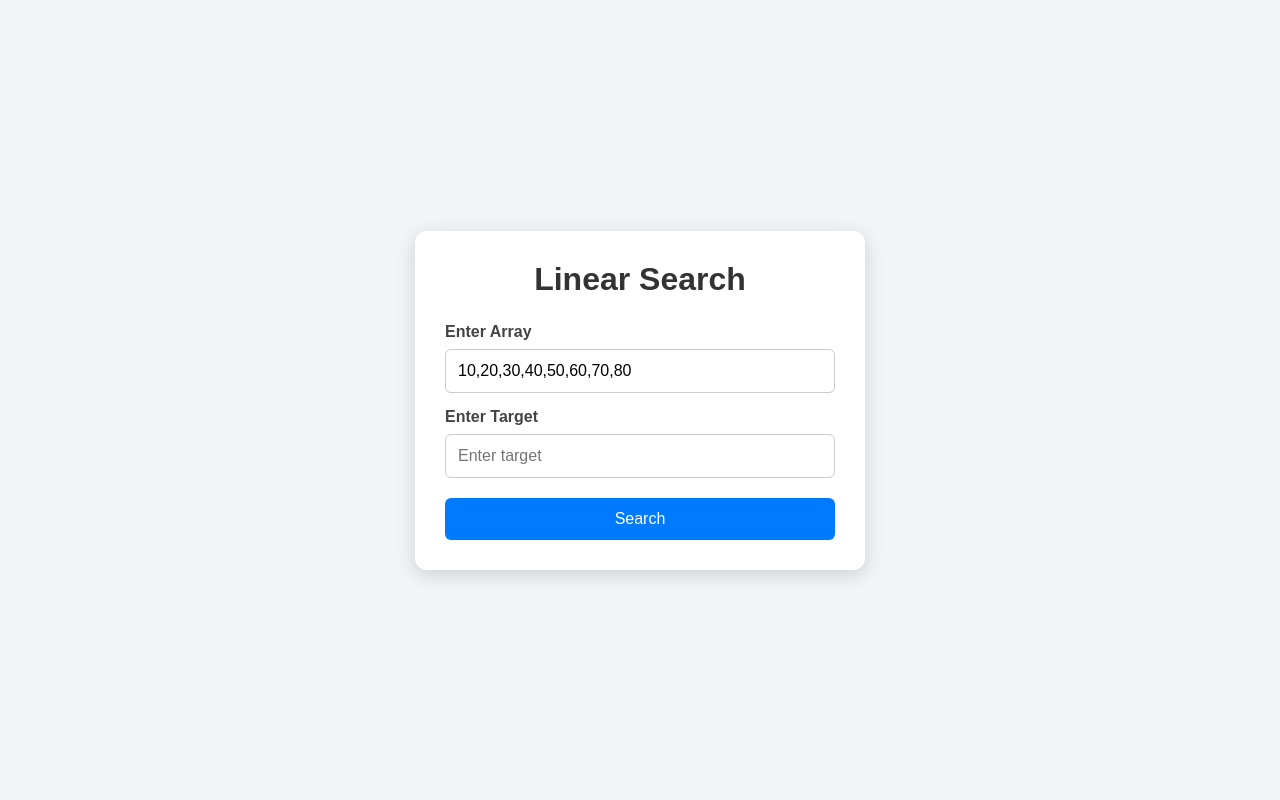
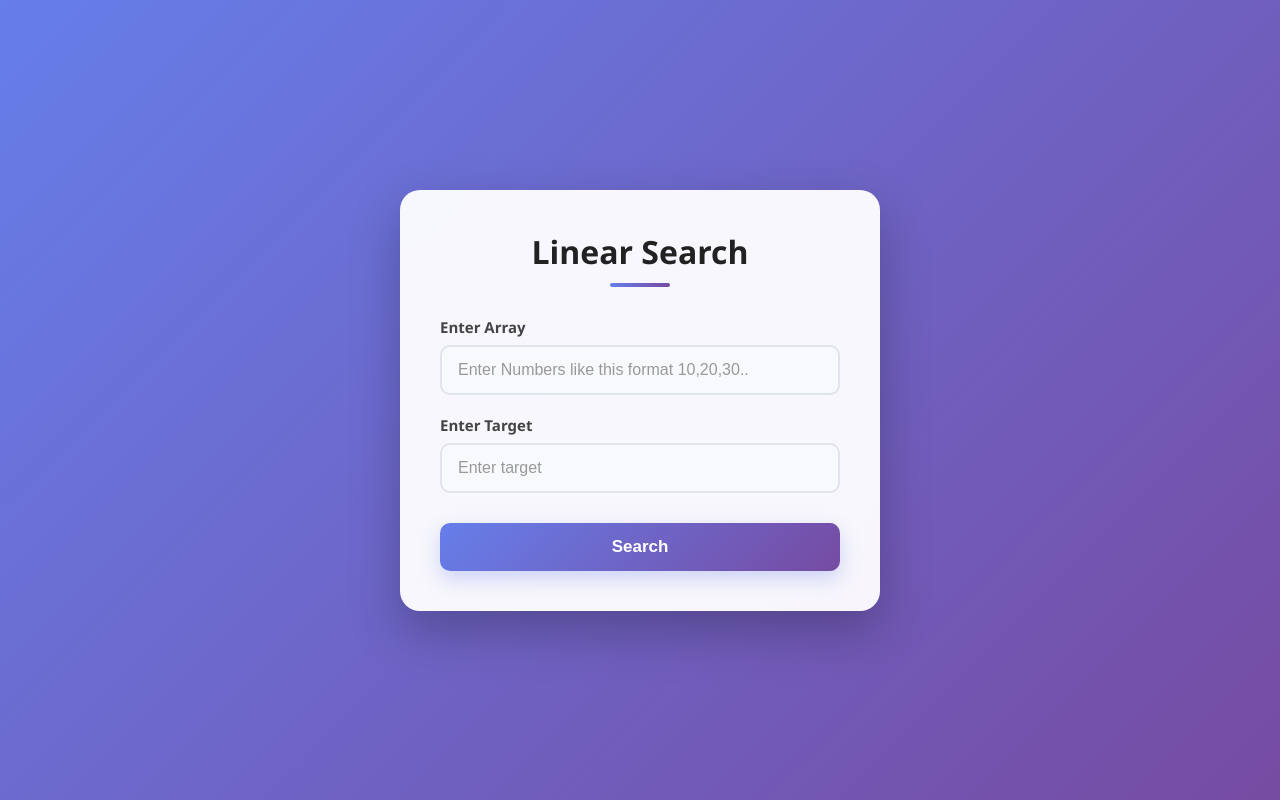
Before and after one commit to shiva-6300/myRepo, a Flask app: page / in a window 1280 px wide. Run offline with Flask 3, Linux system fonts and the light colour scheme.

Commit message:
modified

```diff
--- a/app.py
+++ b/app.py
@@ -33,7 +33,7 @@ def home():
         result = linear_search(array, target)
 
         if result == 1:
-            result = "Element Found In The List"
+            result = "YOU PIG"
         else:
             result = "Sorry... Not Found"
 
--- a/templates/index.html
+++ b/templates/index.html
@@ -1,5 +1,6 @@
 <!DOCTYPE html>
 <html lang="en">
+
 <head>
     <meta charset="UTF-8">
 
@@ -17,42 +18,79 @@
         }
 
         body {
-            font-family: Arial, sans-serif;
-            background: #f2f4f7;
+            font-family: "Segoe UI", Arial, sans-serif;
 
             min-height: 100vh;
 
             display: flex;
             justify-content: center;
             align-items: center;
+
+            background: linear-gradient(
+                135deg,
+                #667eea,
+                #764ba2
+            );
+
+            padding: 20px;
         }
 
         .container {
-            width: 450px;
+            width: 100%;
+            max-width: 480px;
 
-            background: white;
+            background: rgba(255, 255, 255, 0.95);
 
-            padding: 30px;
+            padding: 40px;
 
-            border-radius: 12px;
+            border-radius: 20px;
 
-            box-shadow: 0 5px 20px
-                rgba(0, 0, 0, 0.15);
+            box-shadow:
+                0 20px 50px rgba(0, 0, 0, 0.25);
+
+            backdrop-filter: blur(10px);
         }
 
         h1 {
             text-align: center;
-            margin-bottom: 25px;
-            color: #333;
+
+            font-size: 32px;
+
+            margin-bottom: 30px;
+
+            color: #222;
+
+            font-weight: 700;
+        }
+
+        h1::after {
+            content: "";
+
+            display: block;
+
+            width: 60px;
+            height: 4px;
+
+            margin: 10px auto 0;
+
+            background: linear-gradient(
+                90deg,
+                #667eea,
+                #764ba2
+            );
+
+            border-radius: 10px;
         }
 
         label {
             display: block;
 
-            margin-top: 15px;
+            margin-top: 20px;
             margin-bottom: 8px;
 
-            font-weight: bold;
+            font-size: 15px;
+
+            font-weight: 600;
 
             color: #444;
         }
@@ -60,53 +98,120 @@
         input {
             width: 100%;
 
-            padding: 12px;
+            padding: 14px 16px;
 
-            border: 1px solid #ccc;
+            border: 2px solid #e1e5eb;
 
-            border-radius: 6px;
+            border-radius: 10px;
 
             font-size: 16px;
+
+            outline: none;
+
+            background: #f8f9fc;
+
+            transition: all 0.3s ease;
+        }
+
+        input:focus {
+            border-color: #667eea;
+
+            background: white;
+
+            box-shadow:
+                0 0 0 4px rgba(102, 126, 234, 0.15);
+        }
+
+        input::placeholder {
+            color: #999;
         }
 
         button {
             width: 100%;
 
-            margin-top: 20px;
+            margin-top: 30px;
 
-            padding: 12px;
+            padding: 14px;
 
             border: none;
 
-            border-radius: 6px;
+            border-radius: 10px;
 
-            background: #007bff;
+            background: linear-gradient(
+                135deg,
+                #667eea,
+                #764ba2
+            );
 
             color: white;
 
-            font-size: 16px;
+            font-size: 17px;
+
+            font-weight: 600;
 
             cursor: pointer;
+
+            transition: all 0.3s ease;
+
+            box-shadow:
+                0 8px 20px rgba(102, 126, 234, 0.3);
         }
 
         button:hover {
-            background: #0056b3;
+            transform: translateY(-2px);
+
+            box-shadow:
+                0 12px 25px rgba(102, 126, 234, 0.4);
+        }
+
+        button:active {
+            transform: translateY(0);
         }
 
         .result {
-            margin-top: 20px;
+            margin-top: 25px;
 
-            padding: 15px;
+            padding: 16px;
 
             text-align: center;
 
-            border-radius: 6px;
+            border-radius: 10px;
 
             font-size: 18px;
 
-            font-weight: bold;
+            font-weight: 600;
 
-            background: #eee;
+            color: white;
+
+            background: linear-gradient(
+                135deg,
+                #11998e,
+                #38ef7d
+            );
+
+            box-shadow:
+                0 8px 20px rgba(17, 153, 142, 0.25);
+        }
+
+        /* Mobile Responsive */
+
+        @media (max-width: 500px) {
+
+            .container {
+                padding: 30px 22px;
+            }
+
+            h1 {
+                font-size: 27px;
+            }
+
+            input {
+                font-size: 15px;
+            }
+
+            button {
+                font-size: 16px;
+            }
         }
 
     </style>
@@ -125,8 +230,7 @@
             <input
                 type="text"
                 name="array"
-                value="10,20,30,40,50,60,70,80"
-                placeholder="10,20,30,40"
+                placeholder="Enter Numbers like this format 10,20,30.."
                 required
             >
 
@@ -156,4 +260,5 @@
     </div>
 
 </body>
+
 </html>
```
